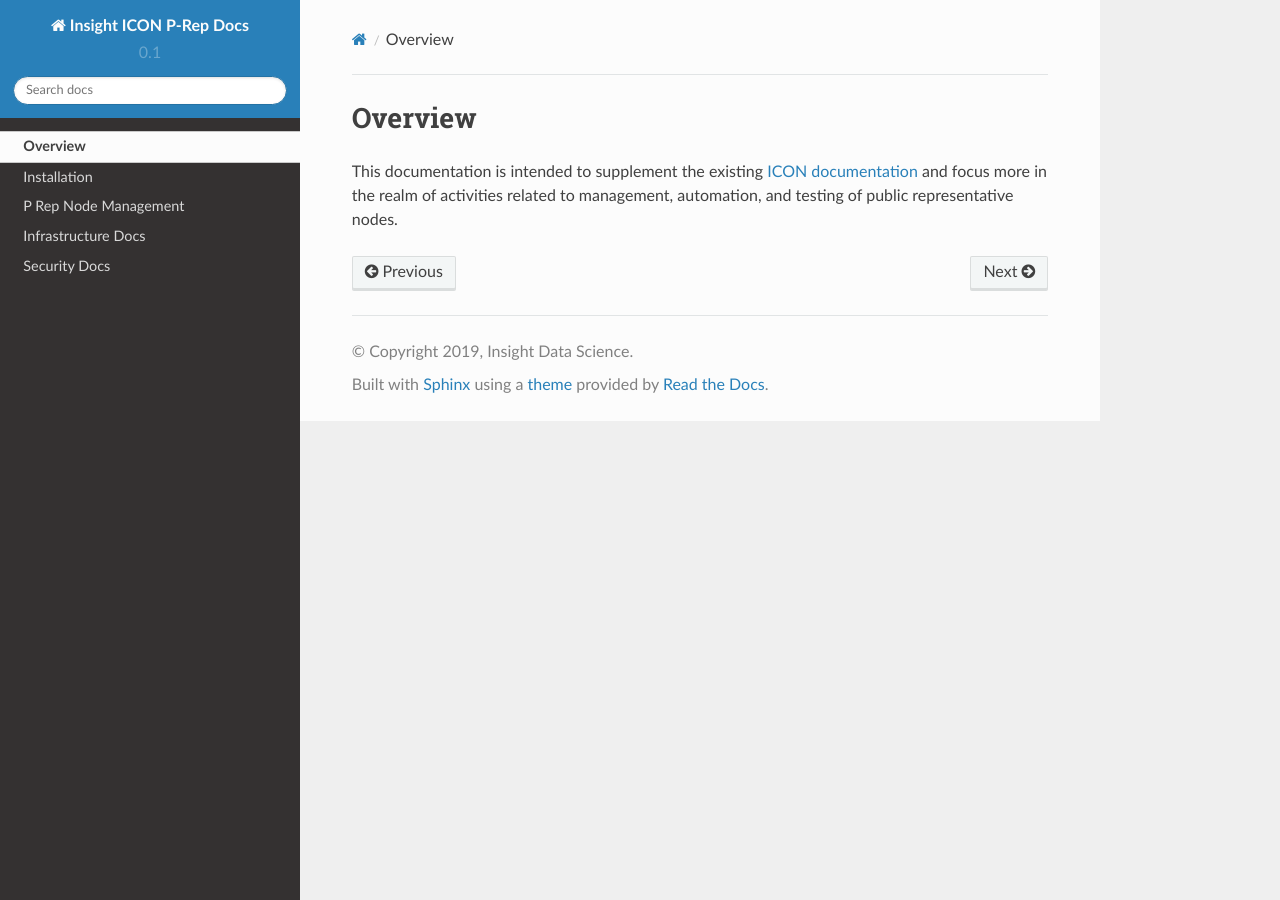
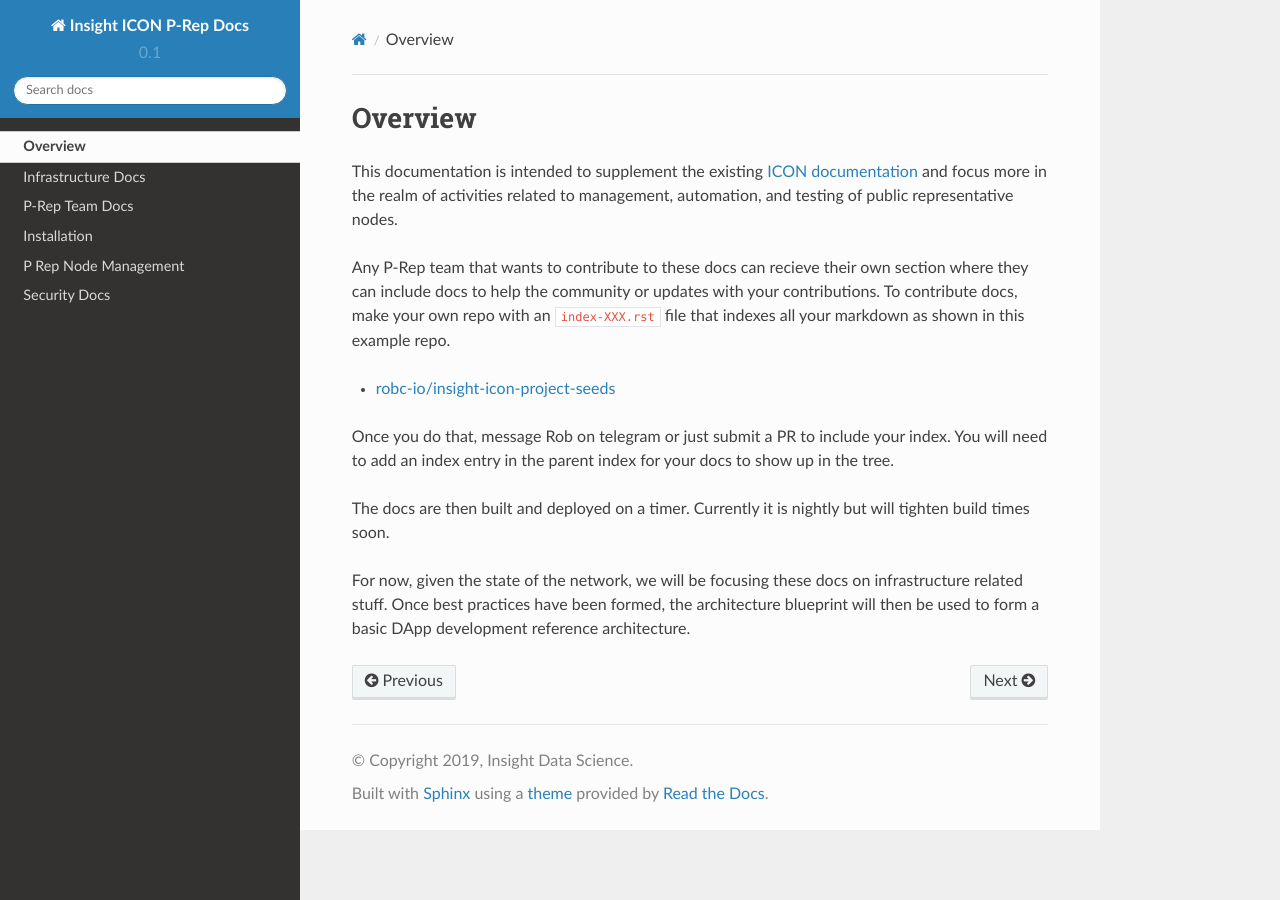
Before and after one commit to insight-icon/insight-icon-docs, a Sphinx documentation site: the page built from docs/overview.md, in a window 1280 px wide. Built offline with Sphinx 7.4.7 and the Read the Docs theme 2.0.0, drawn with Linux system fonts in a browser that asks for light colours; pages that are not in the unit, such as notebooks, are missing from menus.

Commit message:
adding teams

```diff
--- a/docs/index.rst
+++ b/docs/index.rst
@@ -7,11 +7,12 @@ Table of Contents:
    :glob:
    :maxdepth: 2
 
-   insight-icon-project-seeds/index-project-seeds
+
    overview
+   infrastructure/index-infrastructure.rst
+   teams/index-teams.rst
    installation
    p-rep-management
-   infrastructure/index-infrastructure.rst
    security/index-security.rst
 ..   icon/index-icon
 
--- a/docs/infrastructure/index-infrastructure.rst
+++ b/docs/infrastructure/index-infrastructure.rst
@@ -6,5 +6,5 @@ Table of Contents:
 .. toctree::
    :maxdepth: 2
 
-   infrastructure-overview
+   icon-p-rep-infra-specs/index-infra-specs.rst
    terraform-docs/index.rst
--- a/docs/overview.md
+++ b/docs/overview.md
@@ -2,3 +2,18 @@
 
 This documentation is intended to supplement the existing [ICON documentation](https://www.icondev.io/docs) and focus
 more in the realm of activities related to management, automation, and testing of public representative nodes.
+
+Any P-Rep team that wants to contribute to these docs can recieve their own section where they can include docs to
+help the community or updates with your contributions.  To contribute docs, make your own repo with an `index-XXX.rst`
+ file that indexes all your markdown as shown in this example repo.
+
+- [robc-io/insight-icon-project-seeds](https://github.com/robc-io/insight-icon-project-seeds)
+
+Once you do that, message Rob on telegram or just submit a PR to include your index.  You will need to add an index entry
+in the parent index for your docs to show up in the tree.
+
+The docs are then built and deployed on a timer.  Currently it is nightly but will tighten build times soon.
+
+For now, given the state of the network, we will be focusing
+these docs on infrastructure related stuff.  Once best practices have been formed, the architecture blueprint will
+then be used to form a basic DApp development reference architecture.
```
Also changed, not shown: docs/teams/index-teams.rst (added, +10 -0 lines), docs/teams/insight/index-insight.rst (added, +11 -0 lines).
